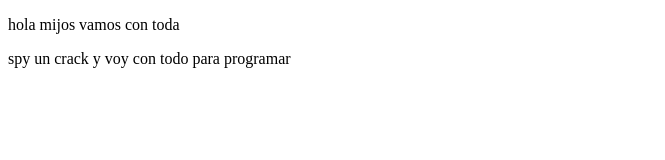
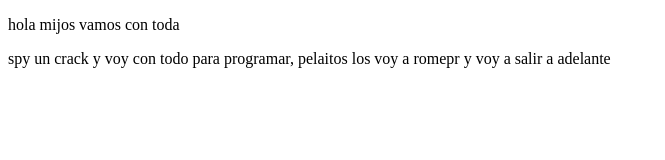
Before and after one commit to HaroldOrtega96/ProjectOne, a plain HTML site: page index.html in a window 1280 px wide. Shown: the whole page, without its empty margins (0-665 px from the left). Drawn offline with Linux system fonts and the light colour scheme.

Commit message:
cambios nuevos

```diff
--- a/index.html
+++ b/index.html
@@ -8,6 +8,6 @@
 </head>
 <body>
     <p>hola mijos vamos con toda</p>
-    spy un crack y voy con todo para programar
+    spy un crack y voy con todo para programar, pelaitos los voy a romepr y voy a salir a adelante
 </body>
 </html>
```
